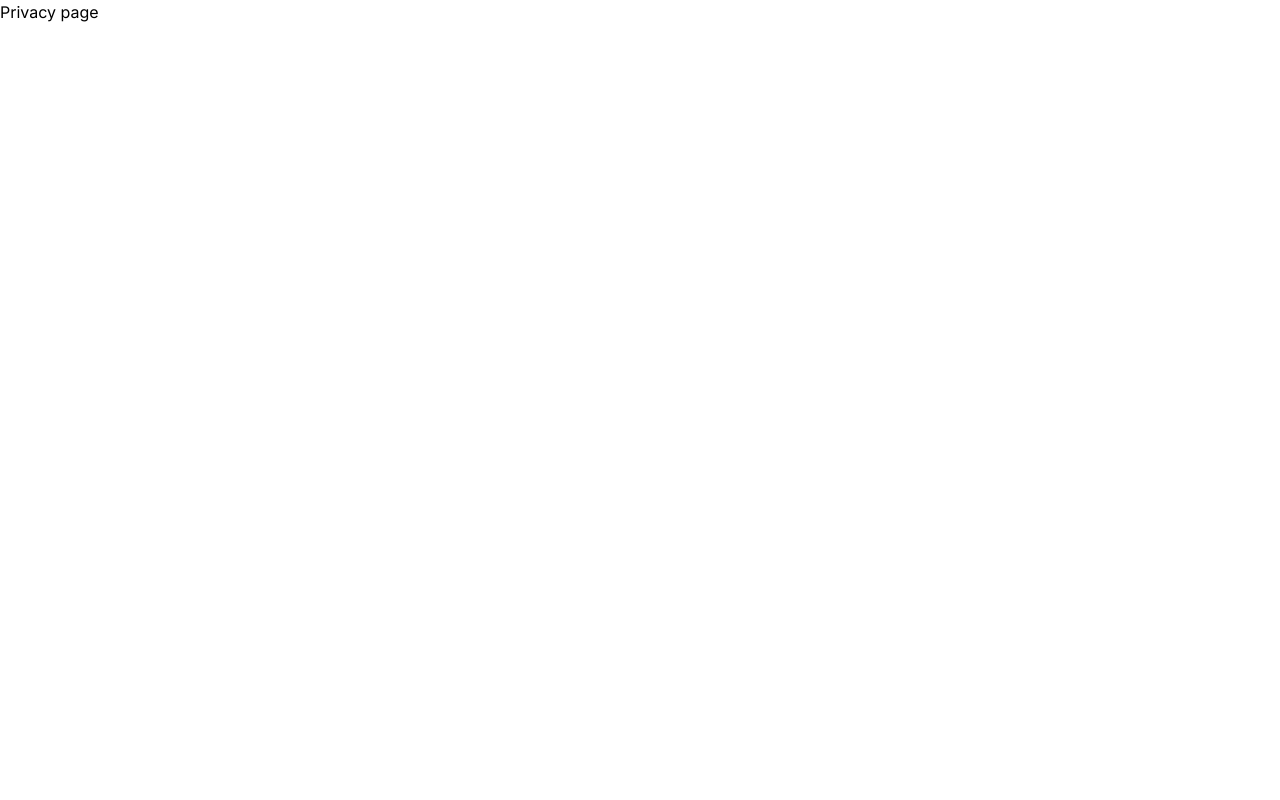
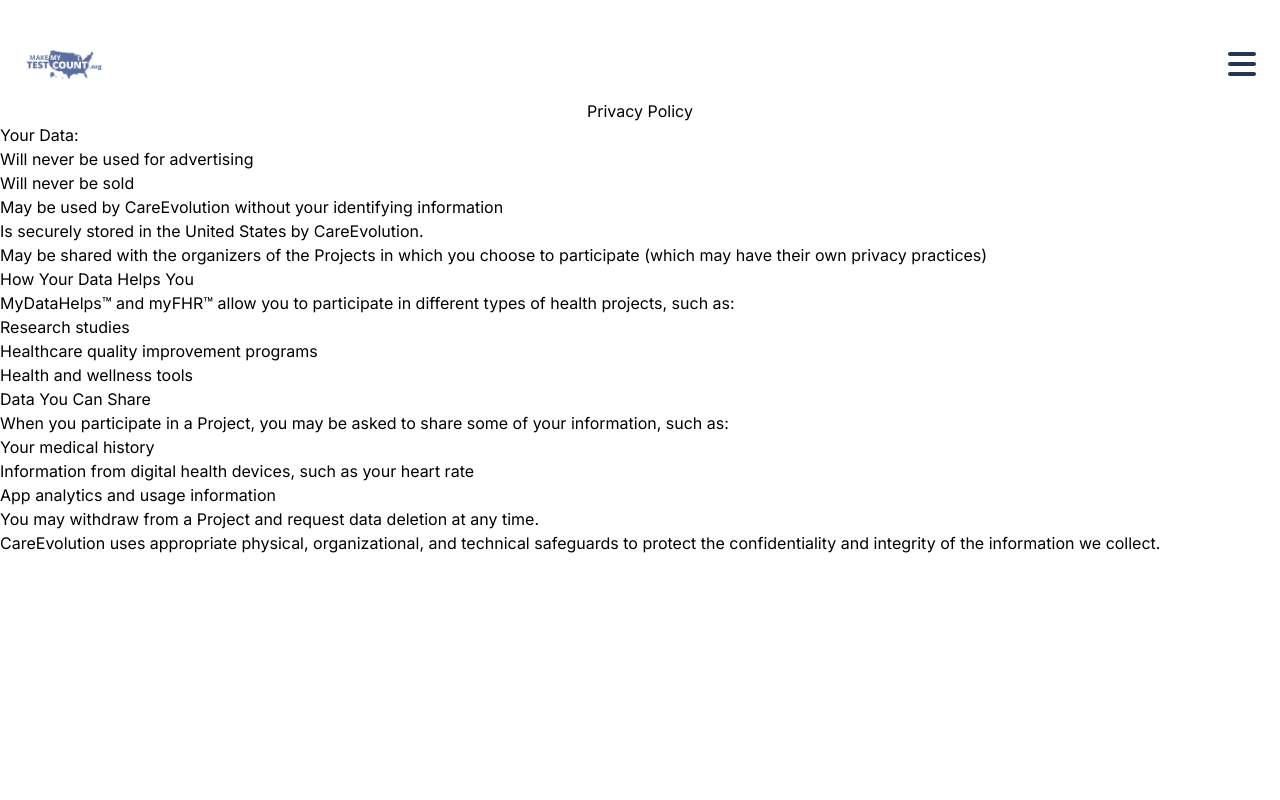
Before and after one commit to EmilyJarecki/TOP-Project, a Next.js app: page /privacy in a window 1280 px wide. Shown: the top 800 px of the page. Built offline with nearby package versions, Linux system fonts and the light colour scheme.

Commit message:
entered text

```diff
--- a/src/app/privacy/page.js
+++ b/src/app/privacy/page.js
@@ -1,9 +1,57 @@
+import Footer from "@/components/Footer";
+import Header from "@/components/Header";
+
 export default function Privacy() {
-
-    return (
-        <>
-            <h1>Privacy page</h1>
-        </>
-
-    )
-};
+  return (
+    <>
+      <Header />
+      <center>
+        <h1>Privacy Policy</h1>
+      </center>
+      <h3>Your Data:</h3>
+      <ul>
+        <li>Will never be used for advertising</li>
+        <li>Will never be sold</li>
+        <li>
+          May be used by CareEvolution without your identifying information
+        </li>
+        <li>Is securely stored in the United States by CareEvolution.</li>
+        <li>
+          May be shared with the organizers of the Projects in which you choose
+          to participate (which may have their own privacy practices)
+        </li>
+      </ul>
+      <h3>How Your Data Helps You</h3>
+      <p>
+        MyDataHelps™ and myFHR™ allow you to participate in different types of
+        health projects, such as:
+      </p>
+      <ul>
+        <li>Research studies</li>
+        <li>Healthcare quality improvement programs</li>
+        <li>Health and wellness tools</li>
+      </ul>
+      <h3>Data You Can Share</h3>
+      <p>
+        When you participate in a Project, you may be asked to share some of
+        your information, such as:
+      </p>
+      <ul>
+        <li>Your medical history</li>
+        <li>
+          Information from digital health devices, such as your heart rate
+        </li>
+        <li>App analytics and usage information</li>
+      </ul>
+      <p>
+        You may withdraw from a Project and request data deletion at any time.
+      </p>
+      <p>
+        CareEvolution uses appropriate physical, organizational, and technical
+        safeguards to protect the confidentiality and integrity of the
+        information we collect.
+      </p>
+      <Footer />
+    </>
+  );
+}
--- a/src/components/Footer.jsx
+++ b/src/components/Footer.jsx
@@ -35,7 +35,7 @@ const Footer = () => {
         <SocialMedia />
         <p className="text-[6px] text-center">
           @ 2023 CareEvolution, LLC. |{" "}
-          <span className="hover:underline">Privacy Policy</span>
+            <span className="hover:underline">Privacy Policy</span>
         </p>
       </div>
     </div>
```
